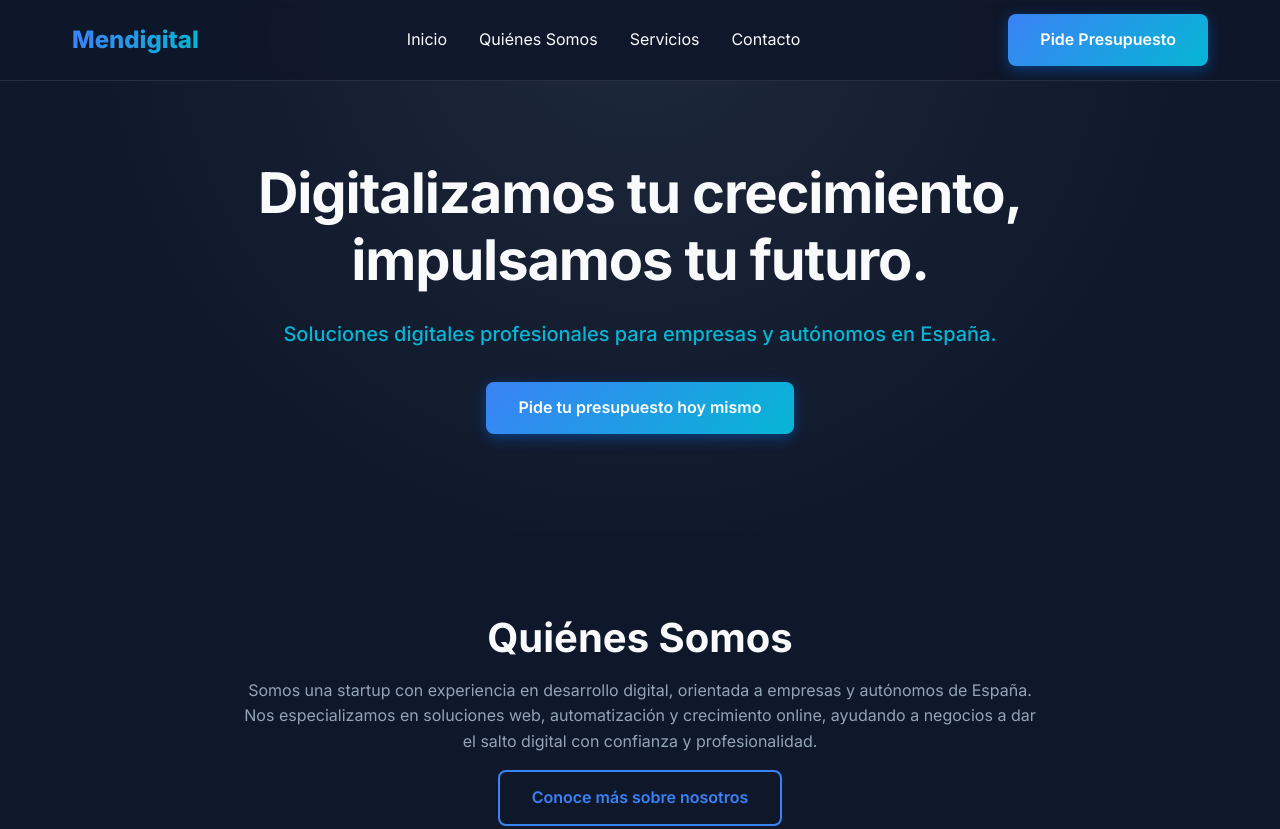
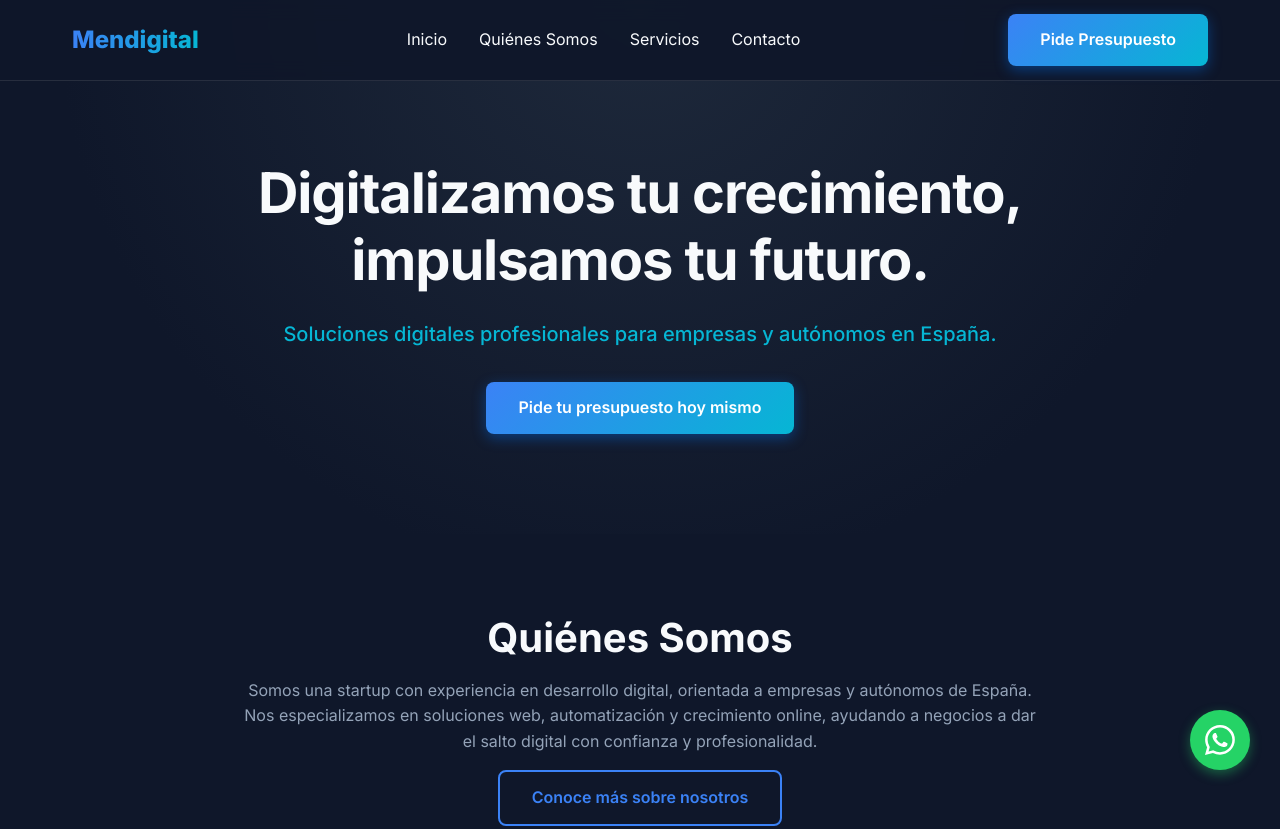
Before and after one commit to Mouriri/mendigital.es, a website built with Vite: page index.html in a window 1280 px wide. Shown: the top 829 px of the page. Built offline with nearby package versions, Linux system fonts and the light colour scheme.

Commit message:
Add WhatsApp floating button with number +34698607846

```diff
--- a/src/main.js
+++ b/src/main.js
@@ -1,3 +1,21 @@
 import './style.css'
 
 console.log('Mendigital website loaded');
+
+// Add WhatsApp floating button to all pages
+document.addEventListener('DOMContentLoaded', () => {
+    const whatsappButton = document.createElement('a');
+    whatsappButton.href = 'https://wa.me/34698607846';
+    whatsappButton.className = 'whatsapp-float';
+    whatsappButton.target = '_blank';
+    whatsappButton.rel = 'noopener noreferrer';
+    whatsappButton.setAttribute('aria-label', 'Contactar por WhatsApp');
+
+    whatsappButton.innerHTML = `
+    <svg xmlns="http://www.w3.org/2000/svg" width="30" height="30" fill="currentColor" viewBox="0 0 16 16">
+      <path d="M13.601 2.326A7.854 7.854 0 0 0 7.994 0C3.627 0 .068 3.558.064 7.926c0 1.399.366 2.76 1.057 3.965L0 16l4.204-1.102a7.933 7.933 0 0 0 3.79.965h.004c4.368 0 7.926-3.558 7.93-7.93A7.898 7.898 0 0 0 13.6 2.326zM7.994 14.521a6.573 6.573 0 0 1-3.356-.92l-.24-.144-2.494.654.666-2.433-.156-.251a6.56 6.56 0 0 1-1.007-3.505c0-3.626 2.957-6.584 6.591-6.584a6.56 6.56 0 0 1 4.66 1.931 6.557 6.557 0 0 1 1.928 4.66c-.004 3.639-2.961 6.592-6.592 6.592zm3.615-4.934c-.197-.099-1.17-.578-1.353-.646-.182-.065-.315-.099-.445.099-.133.197-.513.646-.627.775-.114.133-.232.148-.43.05-.197-.1-.836-.308-1.592-.985-.59-.525-.985-1.175-1.103-1.372-.114-.198-.011-.304.088-.403.087-.088.197-.232.296-.346.1-.114.133-.198.198-.33.065-.134.034-.248-.015-.347-.05-.099-.445-1.076-.612-1.47-.16-.389-.323-.335-.445-.34-.114-.007-.247-.007-.38-.007a.729.729 0 0 0-.529.247c-.182.198-.691.677-.691 1.654 0 .977.71 1.916.81 2.049.098.133 1.394 2.132 3.383 2.992.47.205.84.326 1.129.418.475.152.904.129 1.246.08.38-.058 1.171-.48 1.338-.943.164-.464.164-.86.114-.943-.049-.084-.182-.133-.38-.232z"/>
+    </svg>
+  `;
+
+    document.body.appendChild(whatsappButton);
+});
--- a/src/style.css
+++ b/src/style.css
@@ -269,6 +269,31 @@ footer {
   font-size: 0.9rem;
 }
 
+/* WhatsApp Floating Button */
+.whatsapp-float {
+  position: fixed;
+  bottom: 30px;
+  right: 30px;
+  background: #25D366;
+  color: white;
+  width: 60px;
+  height: 60px;
+  border-radius: 50%;
+  display: flex;
+  align-items: center;
+  justify-content: center;
+  font-size: 30px;
+  box-shadow: 0 4px 12px rgba(37, 211, 102, 0.4);
+  z-index: 999;
+  transition: var(--transition);
+  text-decoration: none;
+}
+
+.whatsapp-float:hover {
+  transform: scale(1.1);
+  box-shadow: 0 6px 20px rgba(37, 211, 102, 0.6);
+}
+
 /* Responsive */
 @media (max-width: 1024px) {
   nav .btn-primary {
```
Also changed, not shown: index.html (+1 -0 lines).
